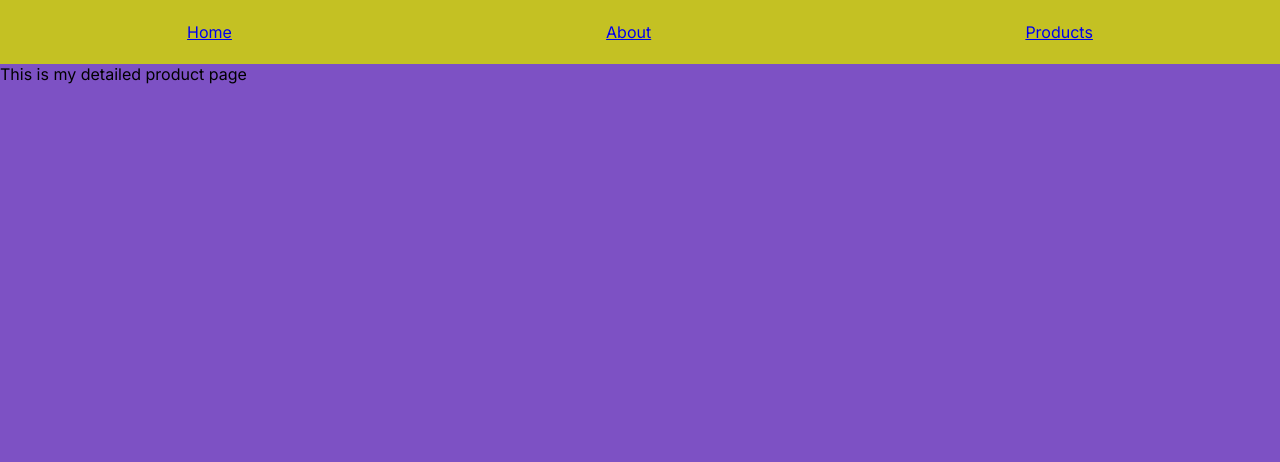
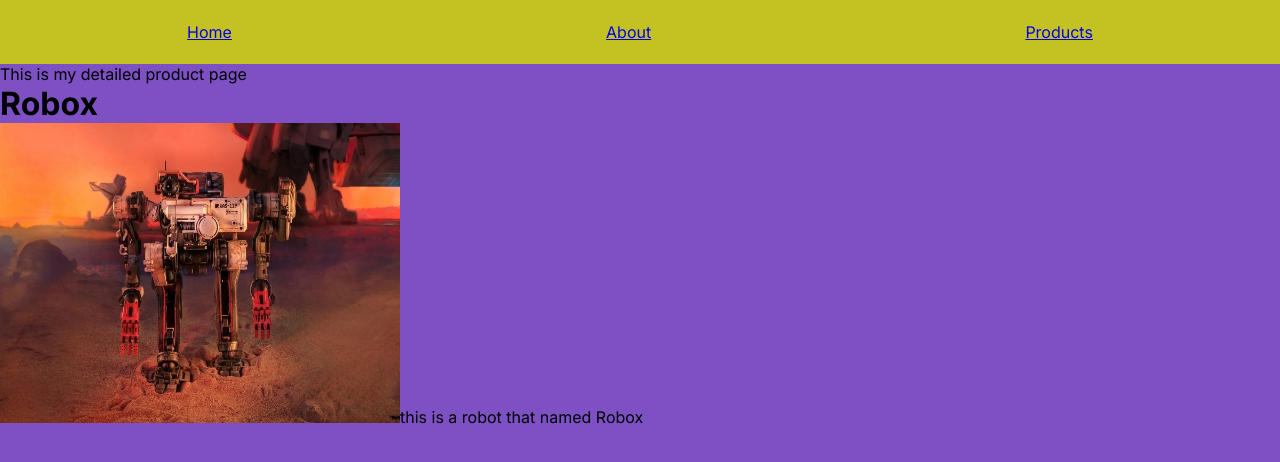
Before and after one commit to Burak-Ulku/ecommerce-store, a Next.js app: page /products/1 in a window 1280 px wide. Shown: the top 462 px of the page. Built offline with nearby package versions, Linux system fonts and the light colour scheme.

Commit message:
Create ecommerce

```diff
--- a/app/GenerateButton.js
+++ b/app/GenerateButton.js
@@ -7,6 +7,7 @@ import style from './GenerateButton.module.scss';
 export default function GenerateButton() {
   const [color, setColor] = useState();
   const router = useRouter();
+  console.log('hello client');
   return (
     <div>
       <button
--- /dev/null
+++ b/app/error.js
@@ -0,0 +1,4 @@
+'use client';
+export default function RootError() {
+  return <div>Ups! something went wrong!</div>;
+}
--- /dev/null
+++ b/app/not-found.js
@@ -0,0 +1,3 @@
+export default function RootNotFound() {
+  return <div>Sorry this page was not found!</div>;
+}
--- a/app/products/[productId]/page.js
+++ b/app/products/[productId]/page.js
@@ -1,3 +1,31 @@
-export default function ProductsPage() {
-  return <div>This is my detailed product page</div>;
+import Image from 'next/image';
+import { notFound } from 'next/navigation';
+import { getProduct } from '../../../database/products';
+
+export function generateMetadata({ params }) {
+  const singleProduct = getProduct(Number(params.productId));
+  return {
+    title: singleProduct ? singleProduct.toyName : '',
+  };
 }
+
+export default function ProductsPage(props) {
+  const singleProduct = getProduct(Number(props.params.productId));
+  if (!singleProduct) {
+    return notFound();
+  }
+
+  return (
+    <div>
+      This is my detailed product page
+      <h1>{singleProduct.toyName}</h1>
+      <Image
+        src={`/images/${singleProduct.toyName}.jpg`}
+        alt={singleProduct.toyName}
+        width={400}
+        height={300}
+      />
+      this is a {singleProduct.type} that named {singleProduct.toyName}
+    </div>
+  );
+}
--- /dev/null
+++ b/database/products.js
@@ -0,0 +1,15 @@
+import 'server-only';
+
+const products = [
+  { id: 1, toyName: 'Robox', type: 'robot' },
+  { id: 2, toyName: 'Skeleton', type: 'skelet' },
+  { id: 3, toyName: 'Action men', type: 'figure' },
+  { id: 4, toyName: 'Voltron', type: 'robot' },
+];
+
+export function getProducts() {
+  return products;
+}
+export function getProduct(id) {
+  return products.find((product) => product.id === id);
+}
--- a/package.json
+++ b/package.json
@@ -13,6 +13,7 @@
     "react": "latest",
     "react-dom": "latest",
     "sass": "^1.68.0",
+    "server-only": "^0.0.1",
     "sharp": "^0.32.6"
   },
   "devDependencies": {
```
Also changed, not shown: app/products/page.js (+3 -6 lines), 1 other file (tests, documents, lock files or other folders).
